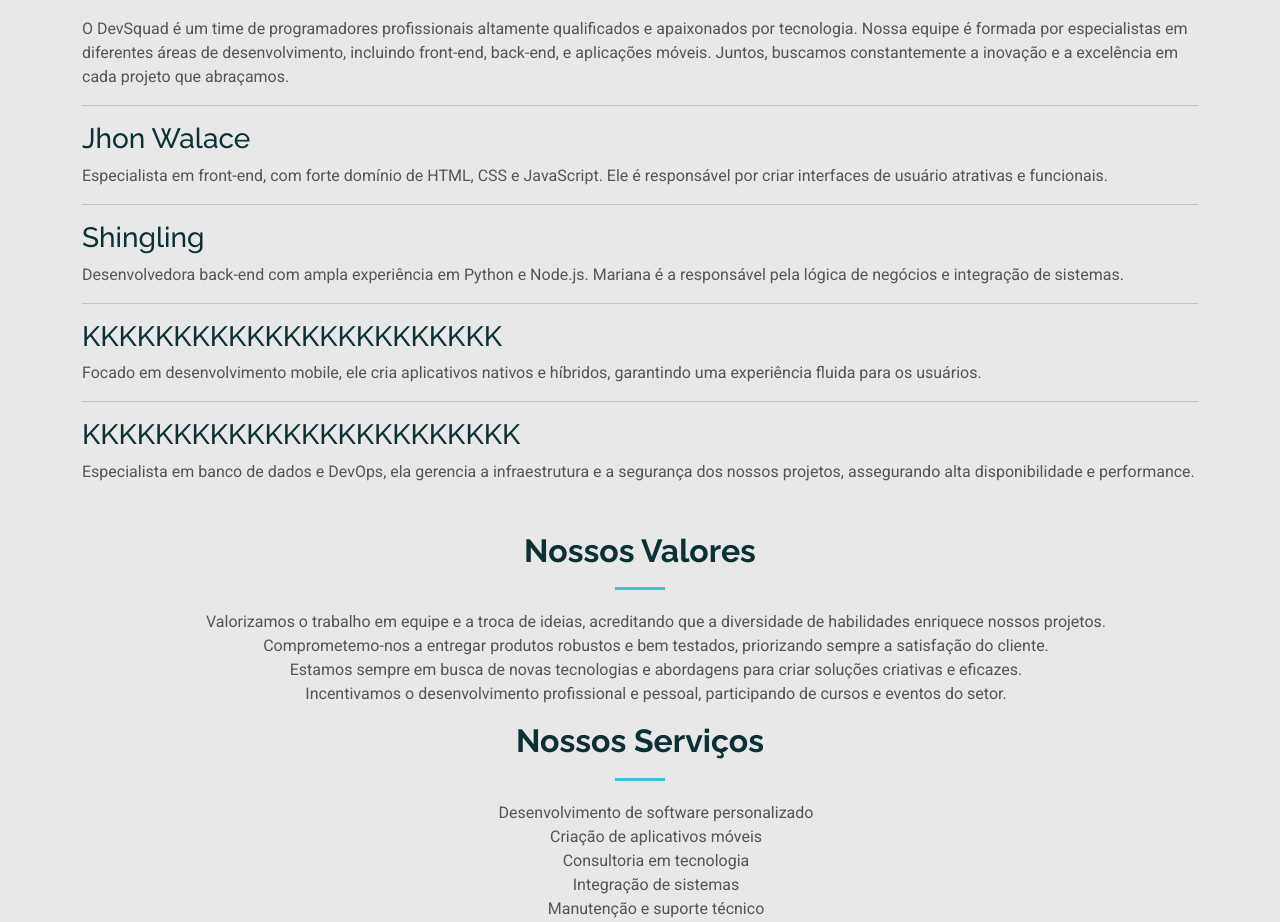
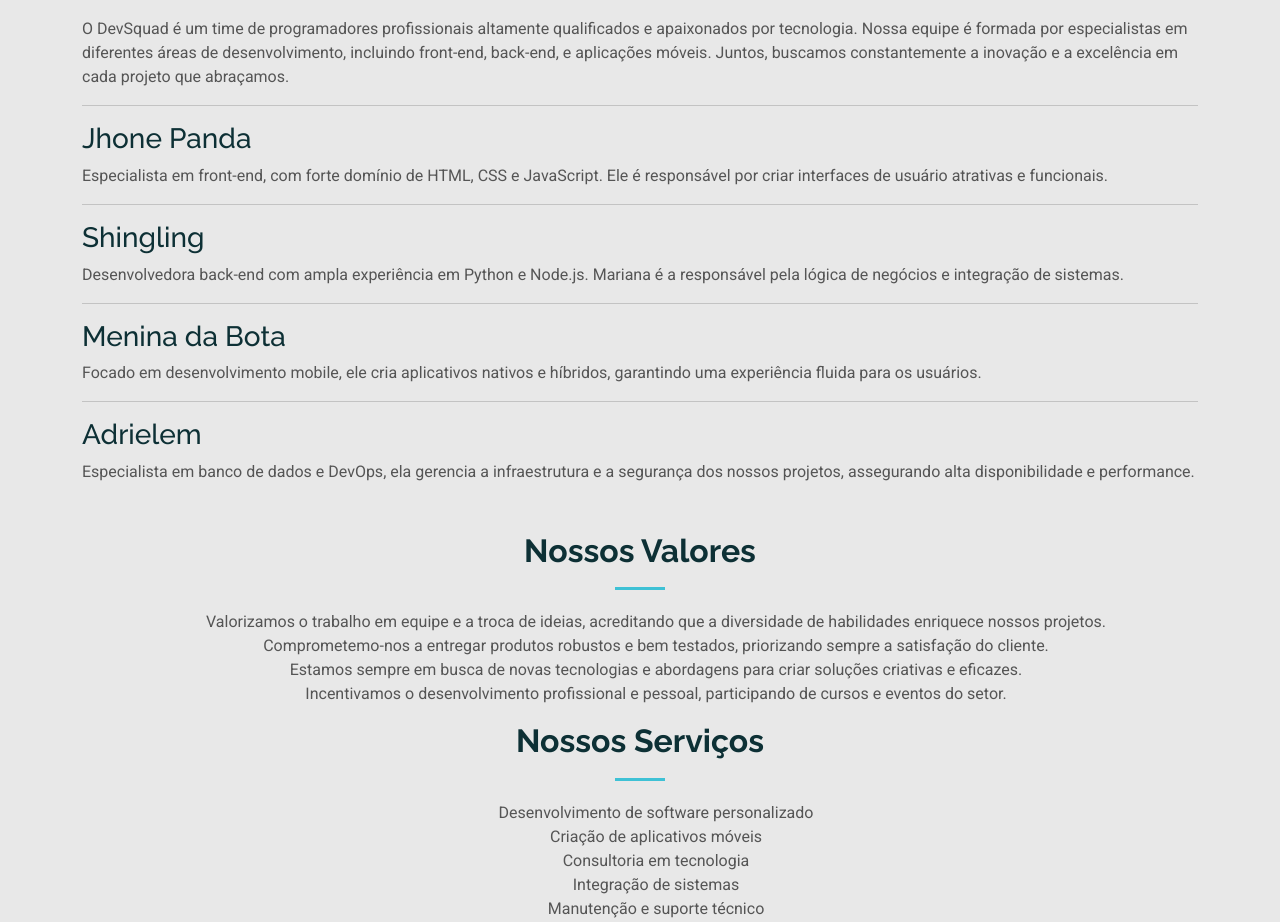
Before and after one commit to luizgustavo101/Escola, a plain HTML site: page Trabalho-template-Bootstrap/index.html in a window 1280 px wide. Shown: the part 921-1843 px from the top of the page. Drawn offline with Linux system fonts and the light colour scheme.

Commit message:
Update index.html

```diff
--- a/Trabalho-template-Bootstrap/index.html
+++ b/Trabalho-template-Bootstrap/index.html
@@ -121,7 +121,7 @@
           back-end, e aplicações móveis. Juntos, buscamos constantemente a inovação e a excelência em cada projeto que
           abraçamos.</p>
         <hr>
-        <h3>Jhon Walace</h3>
+        <h3>Jhone Panda</h3>
         <p>Especialista em front-end, com forte domínio de HTML, CSS e JavaScript. Ele é responsável por criar
           interfaces de usuário atrativas e funcionais.</p>
         <hr>
@@ -129,11 +129,11 @@
         <p>Desenvolvedora back-end com ampla experiência em Python e Node.js. Mariana é a responsável pela lógica de
           negócios e integração de sistemas.</p>
         <hr>
-        <h3>KKKKKKKKKKKKKKKKKKKKKKK</h3>
+        <h3>Menina da Bota</h3>
         <p>Focado em desenvolvimento mobile, ele cria aplicativos nativos e híbridos, garantindo uma experiência fluida
           para os usuários.</p>
         <hr>
-        <h3>KKKKKKKKKKKKKKKKKKKKKKKK</h3>
+        <h3>Adrielem</h3>
         <p>Especialista em banco de dados e DevOps, ela gerencia a infraestrutura e a segurança dos nossos projetos,
           assegurando alta disponibilidade e performance.</p>
 
```
